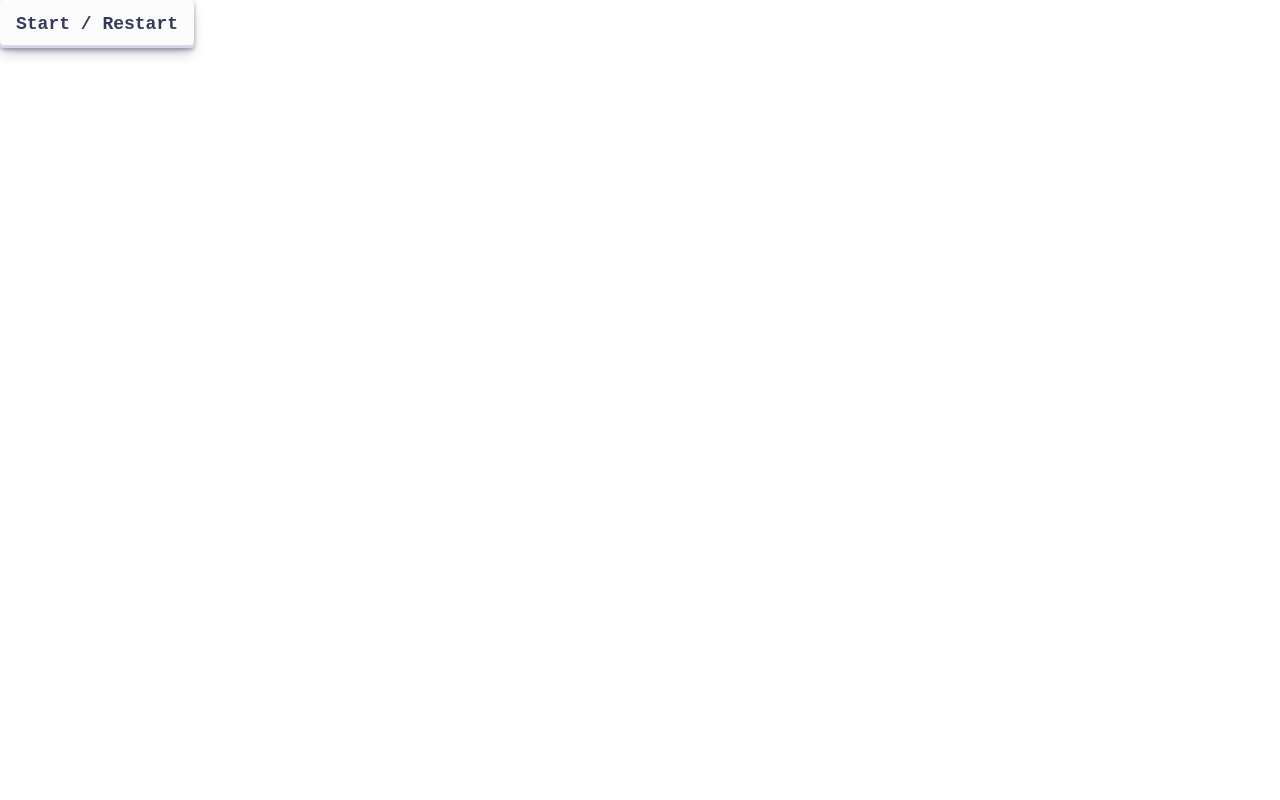
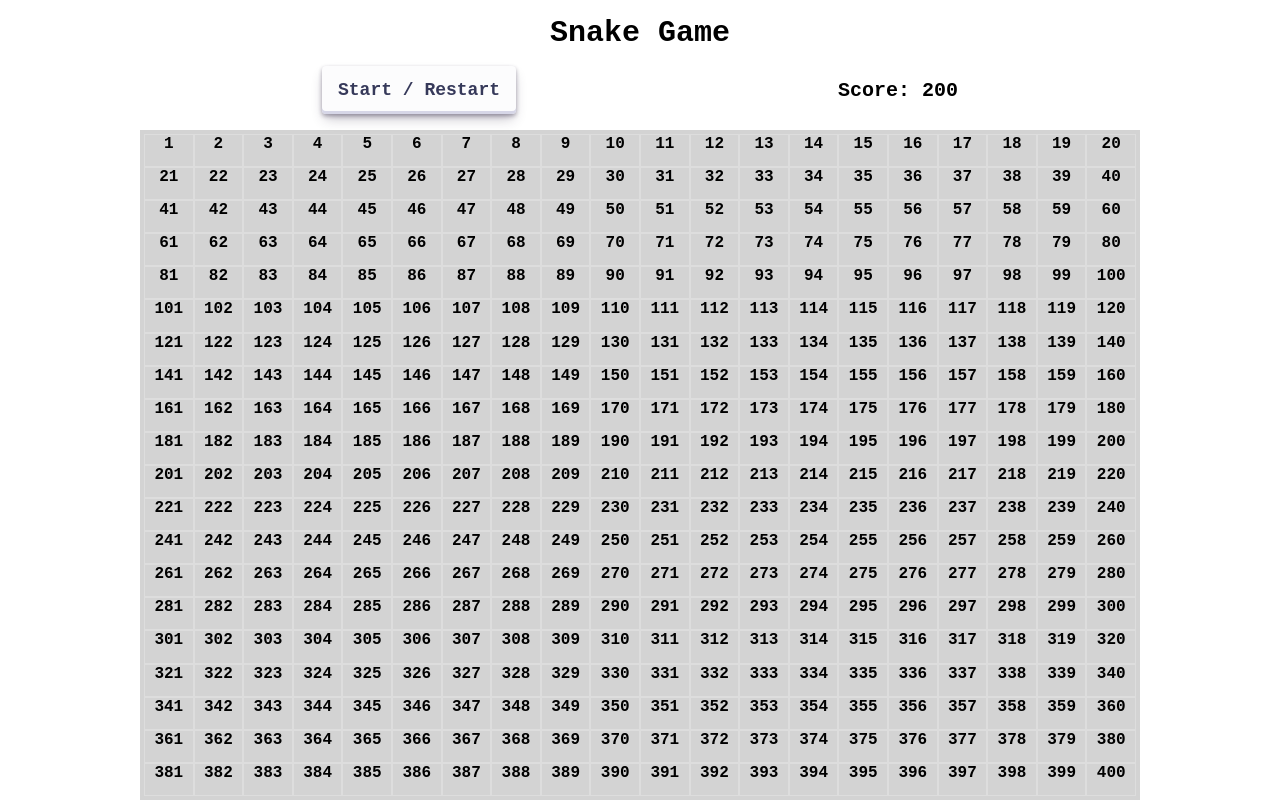
Before and after one commit to keeganfal/snake-game, a plain HTML site: page index.html in a window 1280 px wide. Drawn offline with Linux system fonts and the light colour scheme.

Commit message:
grid creating function added

```diff
--- a/index.html
+++ b/index.html
@@ -8,11 +8,16 @@
     <title>Snake Game</title>
 </head>
 <body>
+    <div class="title">Snake Game</div>
+
     <div class="gui">
         <button class="gui__start-btn" role="button">Start / Restart</button>
-        <div class="gui__score"></div>
+        <div class="gui__score">Score: 200</div>
     </div>
 
-    <div class="main__grid-container"></div>
+    <div class="grid-container"></div>
 </body>
 </html>
+
+
+<script src="./script.js"></script>
--- a/script.js
+++ b/script.js
@@ -0,0 +1,16 @@
+
+const gridContainer = document.querySelector(".grid-container")
+
+function makeRows(rows, cols) {
+    gridContainer.style.setProperty('--grid-rows', rows);
+    gridContainer.style.setProperty('--grid-cols', cols);
+    for (c = 0; c < (rows * cols); c++) {
+      let cell = document.createElement("div");
+      cell.innerText = (c + 1);
+      gridContainer.appendChild(cell).className = "grid-piece";
+    };
+};
+
+makeRows(20, 20);
+
+//const gridPieces = document.querySelector(".grid-container")
--- a/scss/layout/_grid.scss
+++ b/scss/layout/_grid.scss
@@ -1,21 +1,49 @@
 
 * {
-    font-family: sans-serif;
+    font-family: "JetBrains Mono", monospace, sans-serif;
     font-weight: 600;
-
 }
 
 body {
     display: flex;
     flex-direction: column;
+    align-items: center;
     height: 100vh;
     width: 100vw;
 
-    .main__grid-container {
+    .title {
+        padding-top: 2vh;
+        font-size: 30px;
+    }
+
+    .gui {
+        display: flex;
+        flex-direction: row;
+        align-items: center;
+        justify-content: space-evenly;
+
+        padding-top: 2vh;
+        padding-bottom: 2vh;
+        width: 100vw;
+
+        font-size: 20px;
+    }
+
+    .grid-container {
         display: grid;
-        flex-direction: column;
-        height: 100vh;
-        width: 100vw;
+        grid-template-rows: repeat(var(--grid-rows), 1fr);
+        grid-template-columns: repeat(var(--grid-cols), 1fr);
+        height: 1000px;
+        width: 1000px;
+        padding: 0.5vh;
+
+        background-color: $background-color;
+
+        .grid-piece {
+            border: 1px solid #ddd;
+            text-align: center;
+            width: 100%;
+        }
     }
 }
 
```
Also changed, not shown: scss/main.css.
